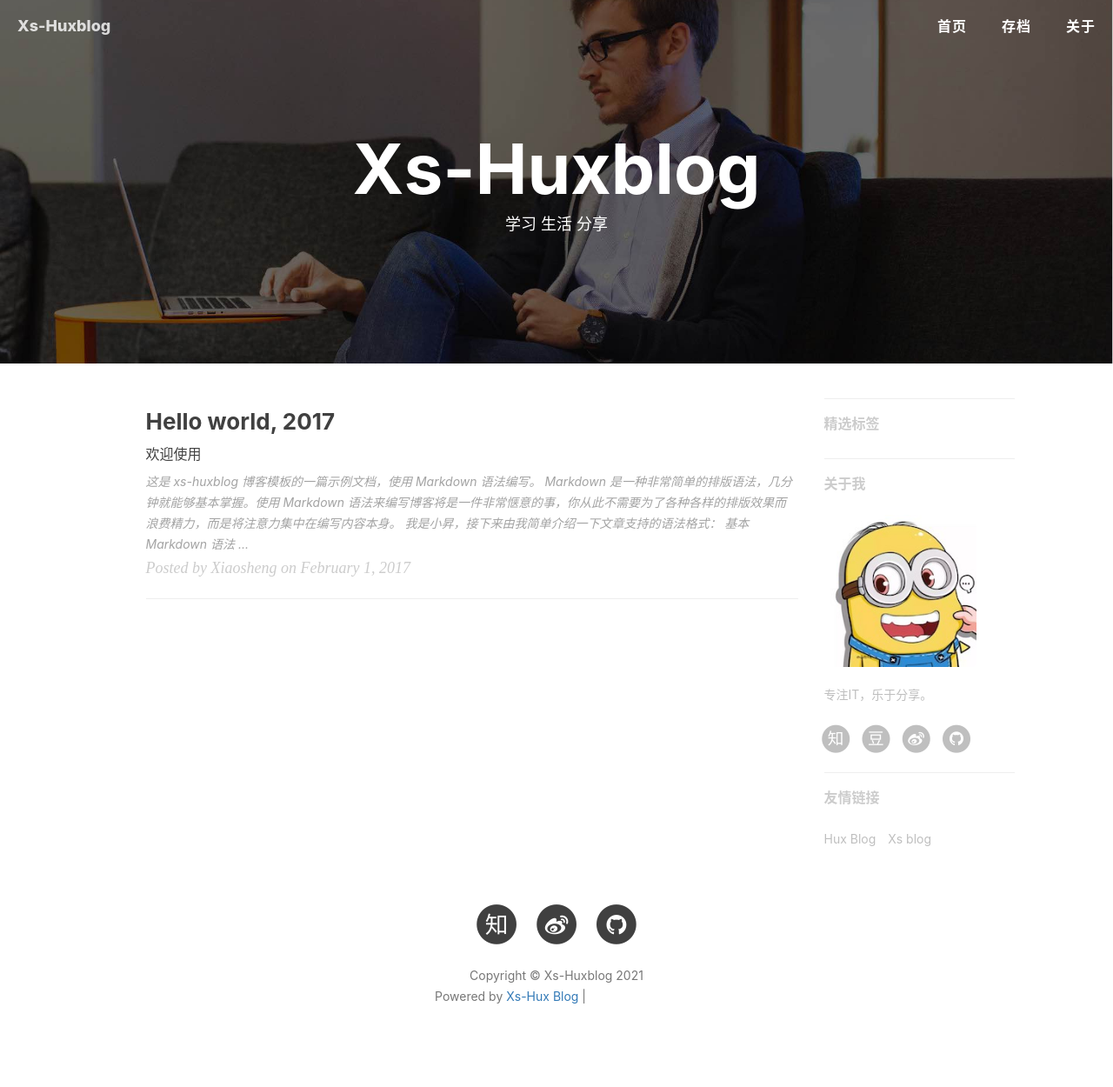
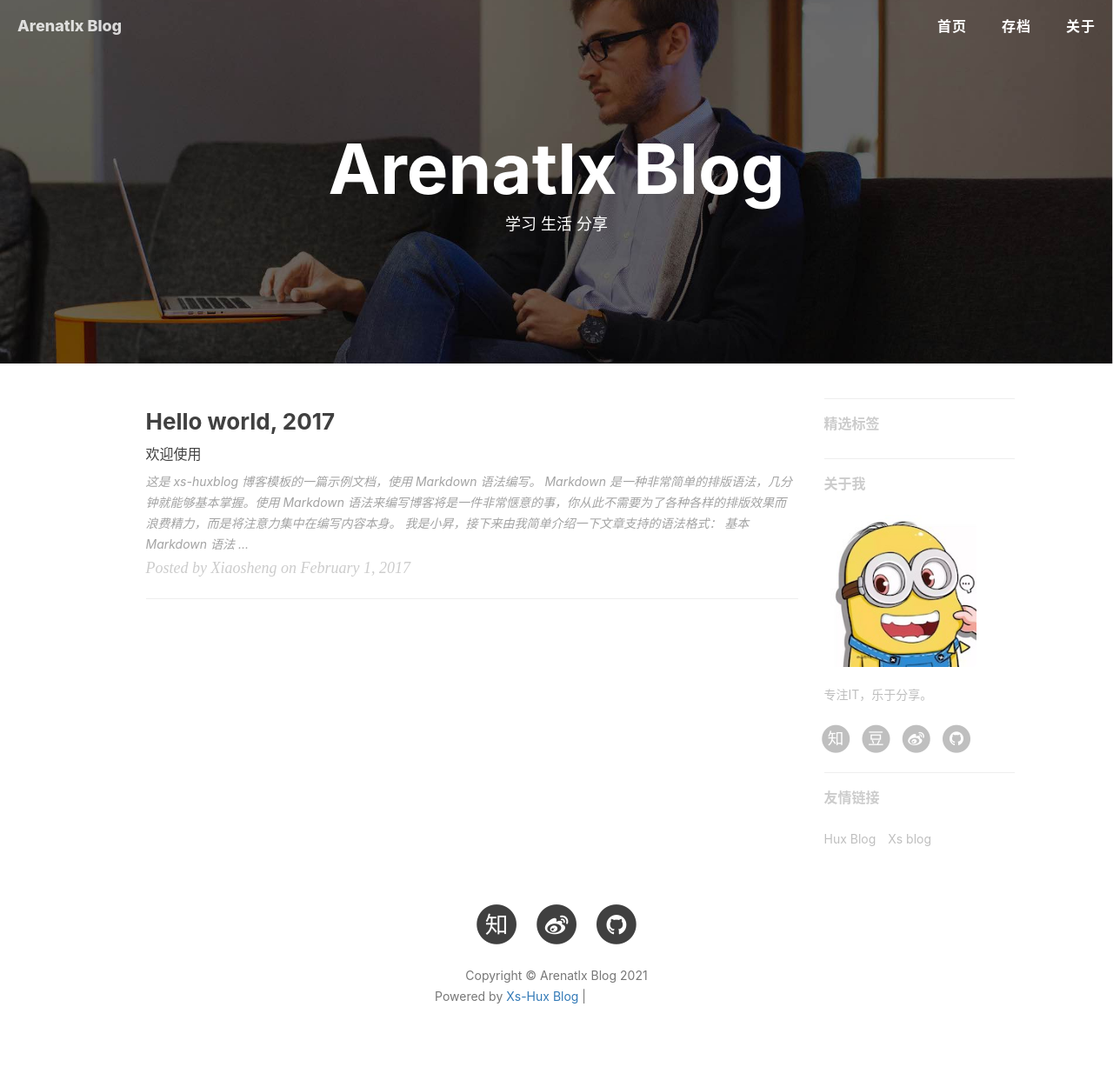
Before and after one commit to AilinKid/AilinKid.github.io, a Jekyll site: the page built from index.html, in a window 1280 px wide. Shown: the whole page at 87% size. Built offline with Jekyll 4.4.1, drawn with Linux system fonts in a browser that asks for light colours; nearby versions of some CDN libraries; the list of posts is cut into pages by our own code; comment, search, counter and statistics services are not loaded; grey boxes are pictures that could not be loaded.

Commit message:
.
Signed-off-by: AilinKid <314806019@qq.com>

```diff
--- a/_config.yml
+++ b/_config.yml
@@ -1,8 +1,8 @@
 # Site settings
-title: Xs-Huxblog
-SEOTitle: Xs-HuxBlog
+title: Arenatlx Blog
+SEOTitle: Arenatlx Blog
 header-img: img/bg/bg_index.jpg
-email: jsksxs360@163.com
+email: tlxarena@gmail.com
 description: ""
 keyword: ""
 url: "https://AilinKid.github.io"                          # your host, for absolute URL
```
